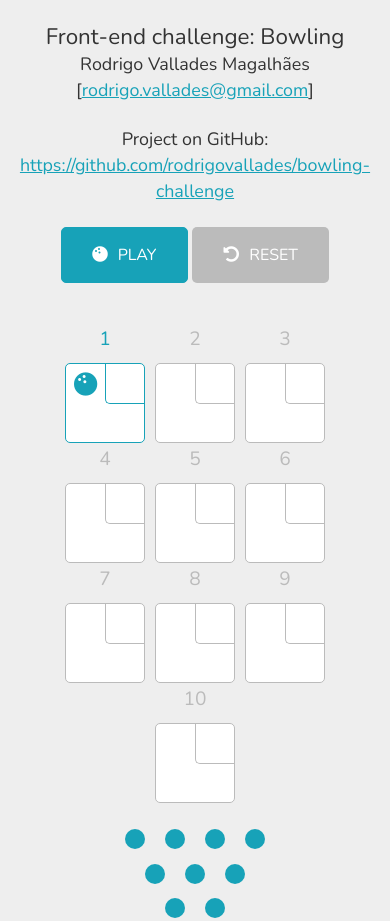
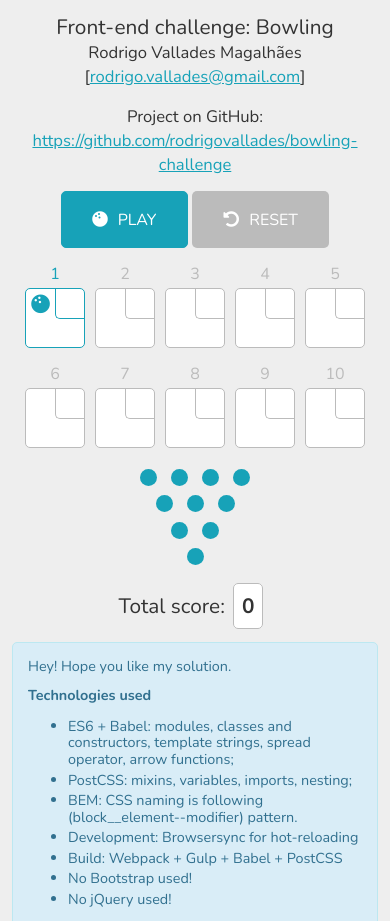
Before and after one commit to rodrigovallades/bowling-challenge, a website built with webpack: page app/index.html in a window 390 px wide. Shown: the top 921 px of the page. Built offline with nearby package versions, Linux system fonts and the light colour scheme.

Commit message:
Improving responsiveness

```diff
--- a/app/assets/styles/modules/_alert.css
+++ b/app/assets/styles/modules/_alert.css
@@ -1,6 +1,6 @@
 .alert {
   padding: 15px;
-  margin-bottom: 20px;
+  margin-bottom: 12px;
   border: 1px solid transparent;
   border-radius: $borderRadius;
   font-size: 0.90rem;
--- a/app/assets/styles/modules/_app.css
+++ b/app/assets/styles/modules/_app.css
@@ -14,10 +14,10 @@
 .bowling {
 
   &--controls {
-    padding-bottom: 20px;
     order: -2;
 
     @mixin atSmall {
+      padding-bottom: 20px;
       order: 0;
     }
   }
--- a/app/assets/styles/modules/_frames.css
+++ b/app/assets/styles/modules/_frames.css
@@ -1,12 +1,12 @@
 .frames {
   font-size: 0;
-  margin-top: 20px;
   display: flex;
   flex-direction: row;
   justify-content: center;
   flex-wrap: wrap;
 
   @mixin atSmall {
+    margin-top: 20px;
     background-color: transparent;
     justify-content: space-between;
     max-width: 460px;
@@ -19,28 +19,35 @@
 
   &__frame {
     text-align: center;
-    flex: 0 0 80px;
-    height: 80px;
+    flex: 0 0 60px;
+    height: 60px;
     position: relative;
     border: 1px solid $subtleGrey;
     background-color: $lightFrame;
     border-radius: $borderRadius;
-    font-size: 1.2rem;
+    font-size: 1rem;
     margin: 40px 5px 0 5px;
 
     @mixin atSmall {
-      margin-left: 0;
-      margin-right: 0;
+      font-size: 1.2rem;
+      flex: 0 0 80px;
+      height: 80px;
+      margin: 50px 0 0 0;
     }
 
     &__title {
       color: $subtleGrey;
       position: absolute;
-      top: -40px;
+      top: -30px;
       height: 30px;
       line-height: 30px;
       left: 0;
       right: 0;
+
+      @mixin atSmall {
+        top: -40px;
+      }
+
     }
 
     &__score {
@@ -76,33 +83,49 @@
     &__roll {
       border-radius: 0 0 0 $borderRadius;
       text-align: center;
-      line-height: 40px;
+      line-height: 30px;
+      height: 30px;
       position: absolute;
       width: 50%;
-      height: 40px;
       top: 0;
 
+      @mixin atSmall {
+        line-height: 40px;
+        height: 40px;
+      }
+
       &--active::before {
-        font-size: 1.5rem;
+        font-size: 1.2rem;
         width: 100%;
-        height: 40px;
-        line-height: 40px;
+        height: 30px;
+        line-height: 30px;
         top: 0;
         left: 0;
         position: absolute;
         font-family: "Font Awesome 5 Free";
         content: "\f436";
         color: $mainAccent;
+
+        @mixin atSmall {
+          font-size: 1.5rem;
+          height: 40px;
+          line-height: 40px;
+        }
       }
     }
 
     &__score {
       text-align: center;
-      line-height: 40px;
+      line-height: 30px;
+      height: 30px;
       position: absolute;
       width: 100%;
-      height: 40px;
       bottom: 0;
+
+      @mixin atSmall {
+        line-height: 40px;
+        height: 40px;
+      }
     }
 
     &__roll--1 {
--- a/app/assets/styles/modules/_headline.css
+++ b/app/assets/styles/modules/_headline.css
@@ -1,10 +1,11 @@
 .headline {
-  font-size: 1.4rem;
+  font-size: 1.3rem;
   font-weight: 300;
-  margin: 1.5rem 0;
+  margin: 1rem 0;
 
-  @mixin atSmall {
+  @mixin atMedium {
     font-size: 1.9rem;
+    margin: 1.5rem 0;
   }
 
   &--centered {
--- a/app/assets/styles/modules/_pins.css
+++ b/app/assets/styles/modules/_pins.css
@@ -4,11 +4,17 @@
 
   .pins__pin {
     display: inline-block;
-    width: 20px;
-    height: 20px;
+    width: 17px;
+    height: 17px;
     background-color: $mainAccent;
-    margin: 10px 10px 0 10px;
+    margin: 5px 7px 0 7px;
     border-radius: $pinRadius;
+
+    @mixin atSmall {
+      margin: 6px 8px 0 8px;
+      width: 20px;
+      height: 20px;
+    }
 
     &--knocked {
       background-color: $subtleGrey;
--- a/app/assets/styles/modules/_score.css
+++ b/app/assets/styles/modules/_score.css
@@ -1,7 +1,11 @@
 .total-score {
-  font-size: 1.5rem;
+  font-size: 1.3rem;
   line-height: 3.5em;
   text-align: center;
+
+  @mixin atSmall {
+    font-size: 1.5rem;
+  }
 
   &__number {
     padding: 0.5rem;
--- a/app/assets/styles/modules/_wrapper.css
+++ b/app/assets/styles/modules/_wrapper.css
@@ -1,10 +1,15 @@
 .wrapper {
   overflow: hidden;
-  padding-left: 18px;
-  padding-right: 18px;
+  padding-left: 12px;
+  padding-right: 12px;
   max-width: 1236px;
   margin-left: auto;
   margin-right: auto;
+
+  @mixin atMedium {
+    padding-left: 18px;
+    padding-right: 18px;
+  }
 
   &--medium {
     max-width: 976px;
--- a/app/temp/styles/styles.css
+++ b/app/temp/styles/styles.css
@@ -456,7 +456,6 @@ a {
 }
 
 .bowling--controls {
-  padding-bottom: 20px;
   -ms-flex-order: -2;
       order: -2;
 }
@@ -464,6 +463,7 @@ a {
 @media (min-width: 500px) {
 
   .bowling--controls {
+    padding-bottom: 20px;
     -ms-flex-order: 0;
         order: 0;
   }
@@ -521,12 +521,20 @@ a {
 
 .wrapper {
   overflow: hidden;
-  padding-left: 18px;
-  padding-right: 18px;
+  padding-left: 12px;
+  padding-right: 12px;
   max-width: 1236px;
   margin-left: auto;
   margin-right: auto;
 
+}
+
+@media (min-width: 930px) {
+
+  .wrapper {
+    padding-left: 18px;
+    padding-right: 18px;
+  }
 }
 
 .wrapper--medium {
@@ -591,7 +599,6 @@ a {
 
 .frames {
   font-size: 0;
-  margin-top: 20px;
   display: -ms-flexbox;
   display: flex;
   -ms-flex-direction: row;
@@ -606,6 +613,7 @@ a {
 @media (min-width: 500px) {
 
   .frames {
+    margin-top: 20px;
     background-color: transparent;
     -ms-flex-pack: justify;
         justify-content: space-between;
@@ -623,33 +631,43 @@ a {
 
 .frames__frame {
   text-align: center;
-  -ms-flex: 0 0 80px;
-      flex: 0 0 80px;
-  height: 80px;
+  -ms-flex: 0 0 60px;
+      flex: 0 0 60px;
+  height: 60px;
   position: relative;
   border: 1px solid #bbb;
   background-color: #fff;
   border-radius: 5px;
-  font-size: 1.2rem;
+  font-size: 1rem;
   margin: 40px 5px 0 5px;
 }
 
 @media (min-width: 500px) {
 
   .frames__frame {
-    margin-left: 0;
-    margin-right: 0;
+    font-size: 1.2rem;
+    -ms-flex: 0 0 80px;
+        flex: 0 0 80px;
+    height: 80px;
+    margin: 50px 0 0 0;
   }
 }
 
 .frames__frame__title {
   color: #bbb;
   position: absolute;
-  top: -40px;
+  top: -30px;
   height: 30px;
   line-height: 30px;
   left: 0;
   right: 0;
+}
+
+@media (min-width: 500px) {
+
+  .frames__frame__title {
+    top: -40px;
+  }
 }
 
 .frames__frame__score {
@@ -685,18 +703,26 @@ a {
 .frames__frame__roll {
   border-radius: 0 0 0 5px;
   text-align: center;
-  line-height: 40px;
+  line-height: 30px;
+  height: 30px;
   position: absolute;
   width: 50%;
-  height: 40px;
   top: 0;
 }
 
+@media (min-width: 500px) {
+
+  .frames__frame__roll {
+    line-height: 40px;
+    height: 40px;
+  }
+}
+
 .frames__frame__roll--active::before {
-  font-size: 1.5rem;
+  font-size: 1.2rem;
   width: 100%;
-  height: 40px;
-  line-height: 40px;
+  height: 30px;
+  line-height: 30px;
   top: 0;
   left: 0;
   position: absolute;
@@ -705,13 +731,30 @@ a {
   color: #17a2b8;
 }
 
+@media (min-width: 500px) {
+
+  .frames__frame__roll--active::before {
+    font-size: 1.5rem;
+    height: 40px;
+    line-height: 40px;
+  }
+}
+
 .frames__frame__score {
   text-align: center;
-  line-height: 40px;
+  line-height: 30px;
+  height: 30px;
   position: absolute;
   width: 100%;
-  height: 40px;
   bottom: 0;
+}
+
+@media (min-width: 500px) {
+
+  .frames__frame__score {
+    line-height: 40px;
+    height: 40px;
+  }
 }
 
 .frames__frame__roll--1 {
@@ -732,11 +775,20 @@ a {
 
 .pins .pins__pin {
   display: inline-block;
-  width: 20px;
-  height: 20px;
+  width: 17px;
+  height: 17px;
   background-color: #17a2b8;
-  margin: 10px 10px 0 10px;
+  margin: 5px 7px 0 7px;
   border-radius: 10px;
+}
+
+@media (min-width: 500px) {
+
+  .pins .pins__pin {
+    margin: 6px 8px 0 8px;
+    width: 20px;
+    height: 20px;
+  }
 }
 
 .pins .pins__pin--knocked {
@@ -744,10 +796,17 @@ a {
 }
 
 .total-score {
-  font-size: 1.5rem;
+  font-size: 1.3rem;
   line-height: 3.5em;
   text-align: center;
 
+}
+
+@media (min-width: 500px) {
+
+  .total-score {
+    font-size: 1.5rem;
+  }
 }
 
 .total-score__number {
@@ -770,7 +829,7 @@ a {
 
 .alert {
   padding: 15px;
-  margin-bottom: 20px;
+  margin-bottom: 12px;
   border: 1px solid transparent;
   border-radius: 5px;
   font-size: 0.90rem;
@@ -801,15 +860,16 @@ a {
 }
 
 .headline {
-  font-size: 1.4rem;
+  font-size: 1.3rem;
   font-weight: 300;
-  margin: 1.5rem 0;
+  margin: 1rem 0;
 }
 
-@media (min-width: 500px) {
+@media (min-width: 930px) {
 
   .headline {
     font-size: 1.9rem;
+    margin: 1.5rem 0;
   }
 }
 
```
